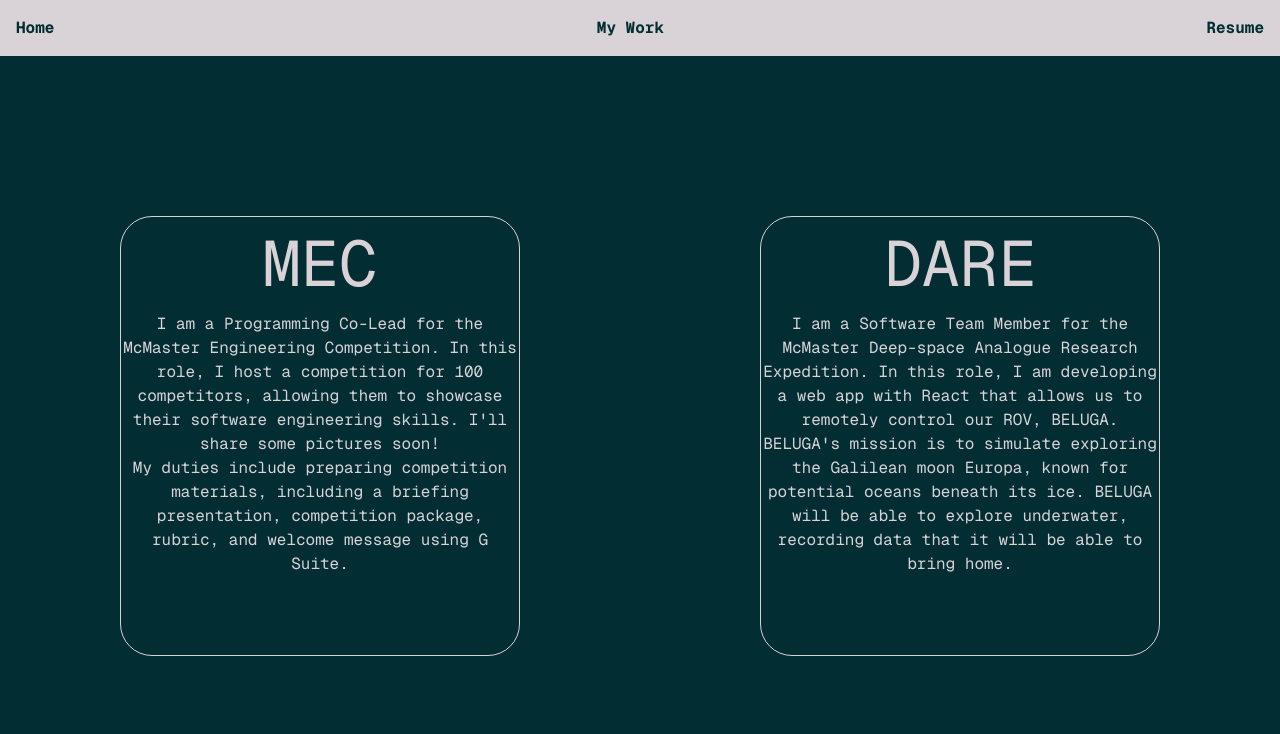
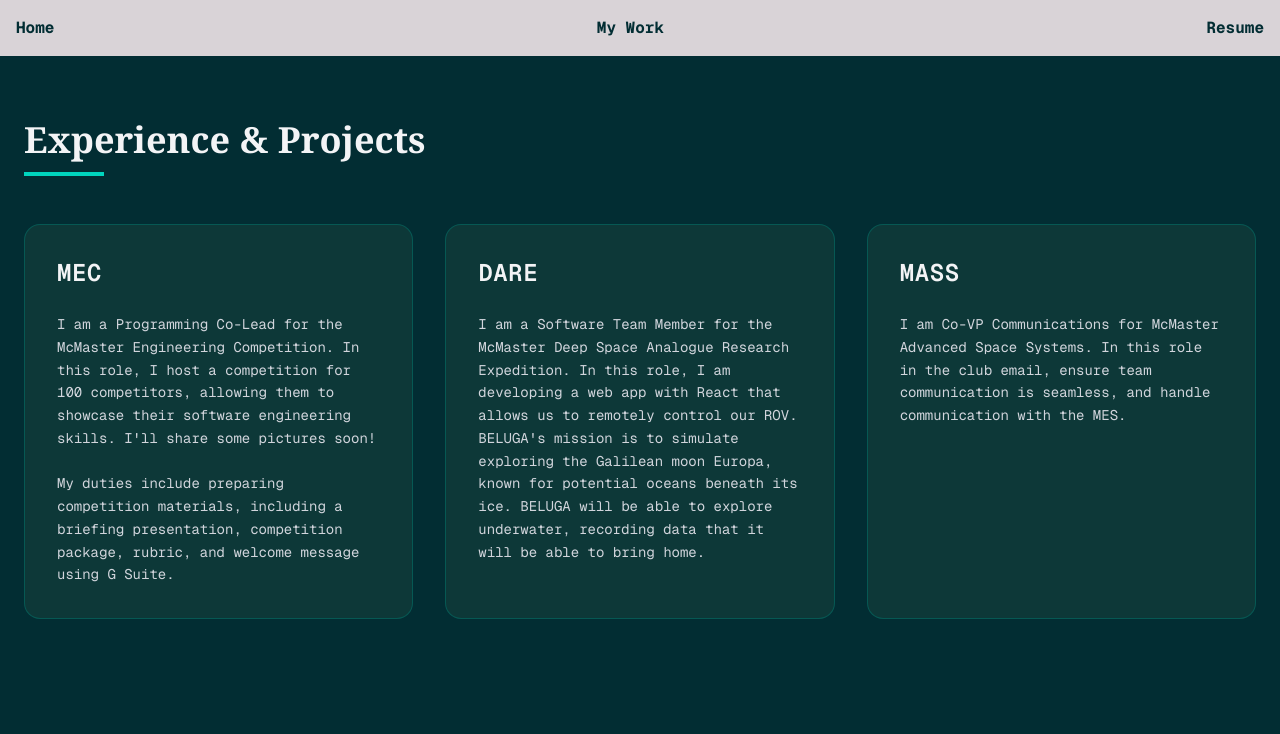
Before and after one commit to tharnyelilvannan/Portfolio, a Next.js app: page /my-work in a window 1280 px wide. Shown: the top 734 px of the page. Built offline with nearby package versions, Linux system fonts and the light colour scheme.

Commit message:
Update experience page

```diff
--- a/src/app/components/HomeBody.js
+++ b/src/app/components/HomeBody.js
@@ -9,6 +9,6 @@
             transition={{
                 duration: 0.4,
                 scale: { type: "spring", visualDuration: 0.4, bounce: 0.6 },
-            }}>I'm Tharny, and I'm a third year Software Engineering student at McMaster University.</motion.div>
+            }}>I'm Tharani, and I'm a third year Software Engineering student at McMaster University.</motion.div>
     )
 }
--- a/src/app/my-work/page.js
+++ b/src/app/my-work/page.js
@@ -11,19 +11,52 @@
 import MASS from '../components/MASS';
 import RescueMission from '../components/RescueMission';
 
+const experiences = [
+    {
+        title: 'MEC',
+        description: `I am a Programming Co-Lead for the McMaster Engineering Competition. In this role, I host a competition for 100 competitors, allowing them to showcase their software engineering skills. I'll share some pictures soon!
+
+My duties include preparing competition materials, including a briefing presentation, competition package, rubric, and welcome message using G Suite.`
+    },
+    {
+        title: 'DARE',
+        description: `I am a Software Team Member for the McMaster Deep Space Analogue Research Expedition. In this role, I am developing a web app with React that allows us to remotely control our ROV. BELUGA's mission is to simulate exploring the Galilean moon Europa, known for potential oceans beneath its ice. BELUGA will be able to explore underwater, recording data that it will be able to bring home.`
+    },
+    {
+        title: 'MASS',
+        description: `I am Co-VP Communications for McMaster Advanced Space Systems. In this role in the club email, ensure team communication is seamless, and handle communication with the MES.`
+    }
+];
 
 export default function Page() {
+    return (
+        <div className="min-h-screen bg-[#022D33] py-16 px-6">
+            <div className="max-w-7xl mx-auto">
+                <div className="mb-12">
+                    <h1 className="text-4xl font-[Georgia] font-bold text-gray-100 mb-3">Experience & Projects</h1>
+                    <div className="w-20 h-1 bg-teal-400"></div>
+                </div>
 
-    return (
-        <div className="projectBackground p-10">
-            <div className='flex flex-row justify-evenly flex-wrap mt-30 gap-20'>
-                <MEC />
-                <DARE />
-                <MASS />
+                <div className="grid grid-cols-1 md:grid-cols-2 lg:grid-cols-3 gap-8">
+                    {experiences.map((exp, index) => (
+                        <div
+                            key={index}
+                            className="group relative bg-[#0d3838] rounded-2xl border border-teal-700/50 p-8 transition-all duration-300 hover:border-teal-500 hover:shadow-lg hover:shadow-teal-900/30 hover:-translate-y-1"
+                        >
+                            {/* Decorative corner accent */}
+                            <div className="absolute top-0 left-0 w-12 h-12 border-t-2 border-l-2 border-teal-400 rounded-tl-2xl opacity-0 group-hover:opacity-100 transition-opacity duration-300"></div>
+                            <div className="absolute bottom-0 right-0 w-12 h-12 border-b-2 border-r-2 border-teal-400 rounded-br-2xl opacity-0 group-hover:opacity-100 transition-opacity duration-300"></div>
 
+                            <h2 className="text-2xl font-mono font-semibold text-gray-100 mb-6 tracking-wide">
+                                {exp.title}
+                            </h2>
+                            <p className="font-mono text-sm text-gray-300 leading-relaxed whitespace-pre-line">
+                                {exp.description}
+                            </p>
+                        </div>
+                    ))}
+                </div>
             </div>
-
         </div>
-    )
-
+    );
 }
```
